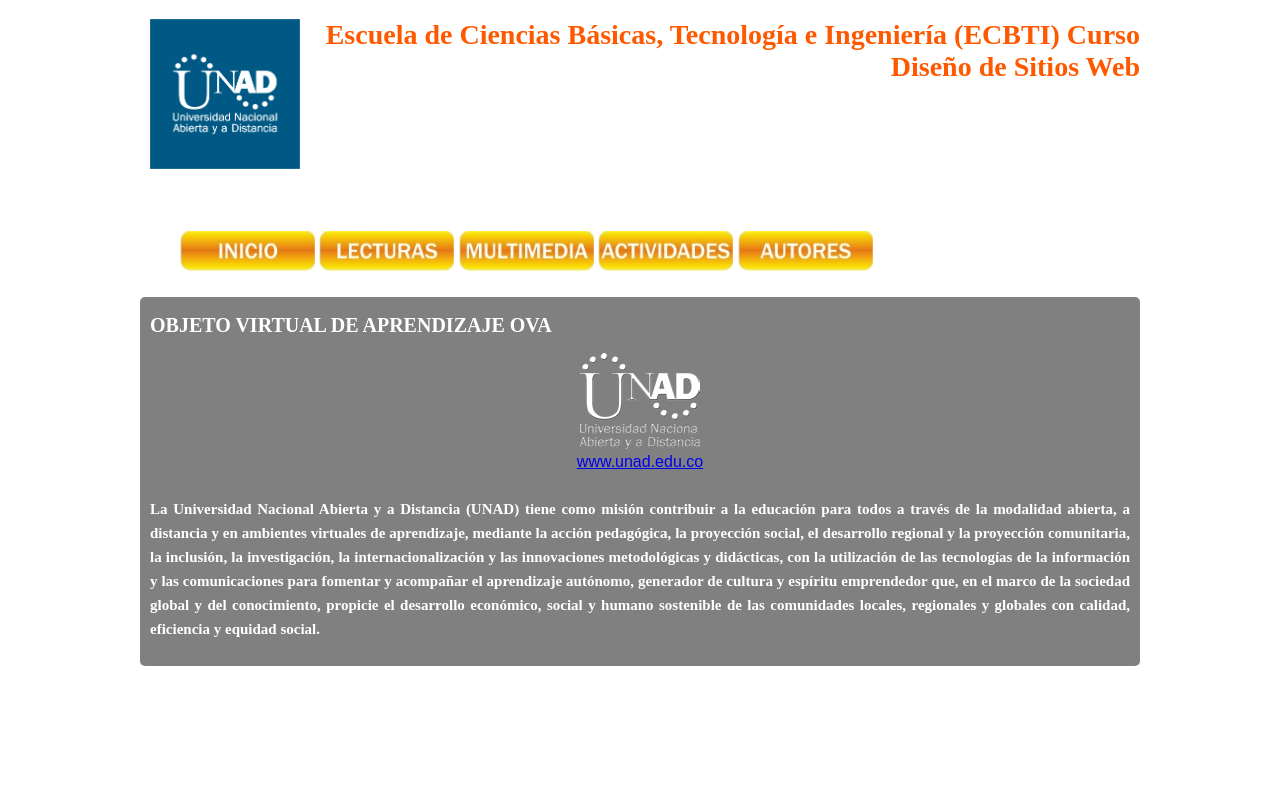
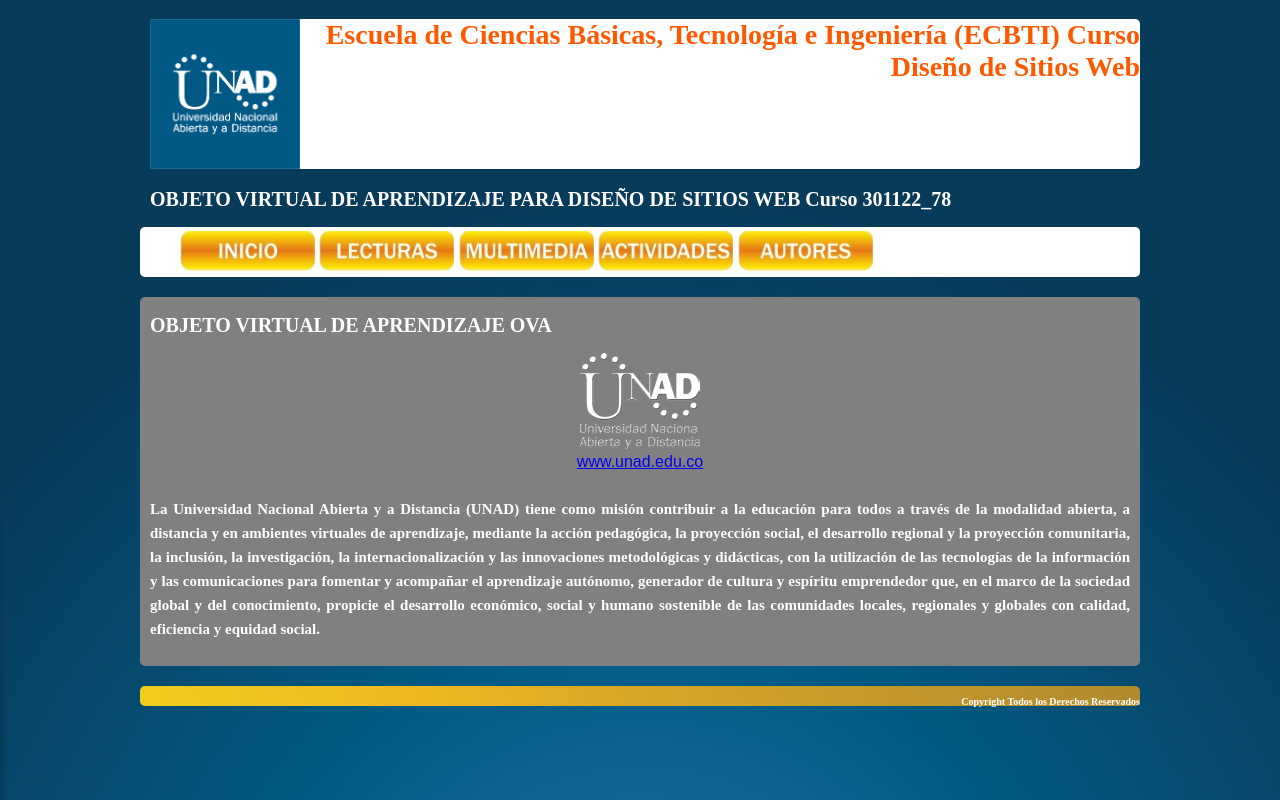
Before and after one commit to cagutierreza/DDise-oWebOVA, a plain HTML site: page index.html in a window 1280 px wide. Drawn offline with Linux system fonts and the light colour scheme; the site is published under a folder, as on GitHub Pages, so addresses that start at the root find nothing.

Commit message:
reestablecer direcciones

```diff
--- a/CSS/style.css
+++ b/CSS/style.css
@@ -8,7 +8,7 @@
 /*ETIQUETAS*/
 body{
 
-background-image: url(/img/fondo_ppal.png);
+background-image: url(../img/fondo_ppal.png);
 background-repeat: no-repeat;
 background-size: cover;
 }
@@ -72,7 +72,7 @@ section{
 footer{
 width: 1000px;
 height: 20px;
-background-image: url(/img/fondoDerAutor.png);
+background-image: url(../img/fondoDerAutor.png);
 background-repeat: no-repeat;
 background-size: cover;
 float: left;
```
